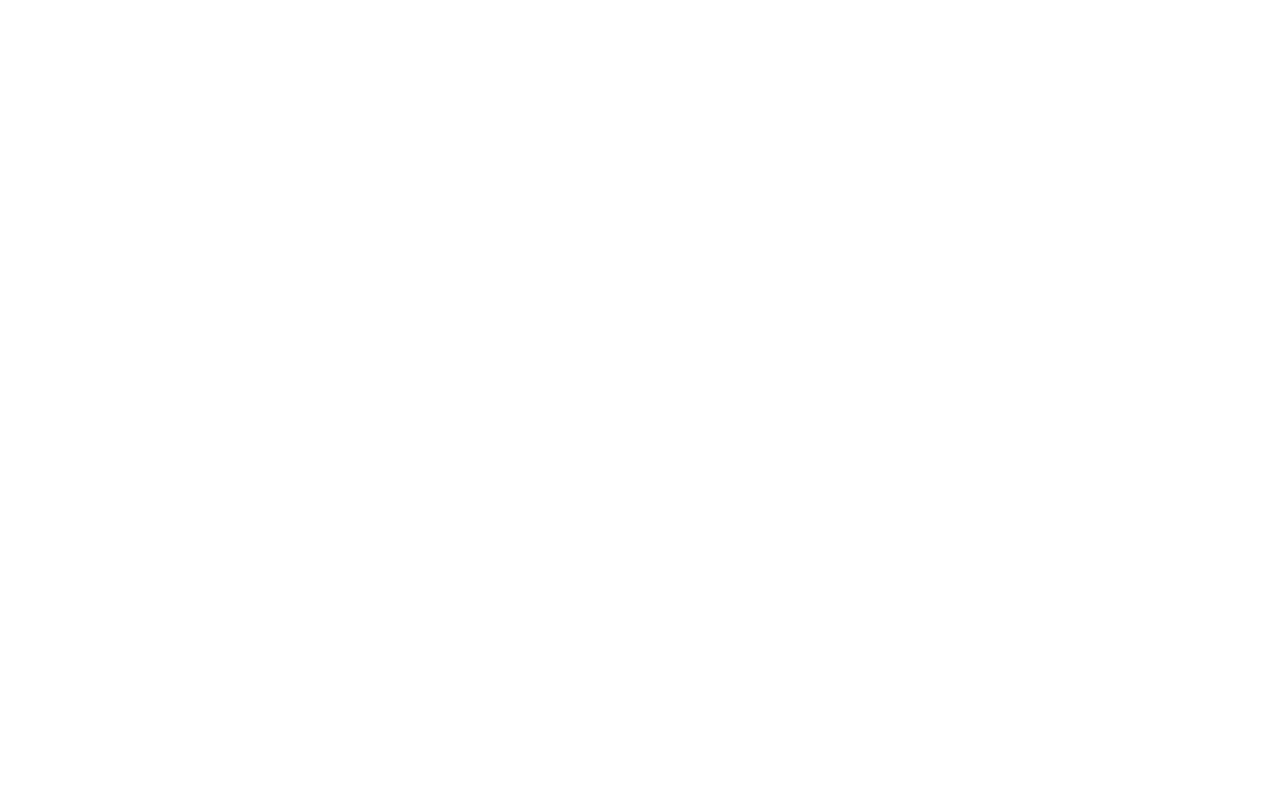
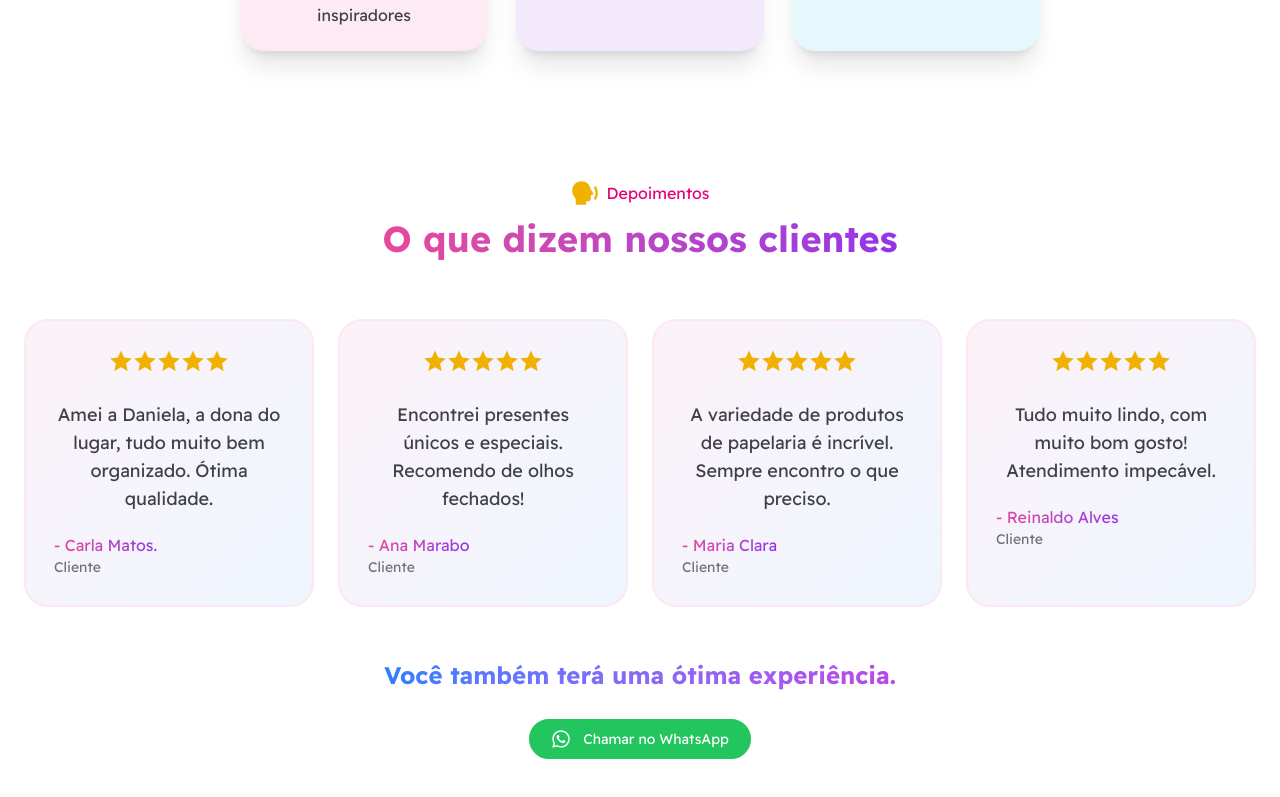
Before and after one commit to PaivaProgDev/papelaria, a React (Vite) app: page / in a window 1280 px wide. Shown: the part 1944-2741 px from the top of the page. Before the commit the page ends 1948 px from the top, so only its background shows below. Built offline with nearby package versions, Linux system fonts and the light colour scheme.

Commit message:
Seção de testemunha adicionada

```diff
--- a/src/App.jsx
+++ b/src/App.jsx
@@ -3,6 +3,7 @@
 import Cards from './components/Cards'
 import Header from './components/Header'
 import Hero from './components/Hero'
+import Testimonials from './components/testimonials'
 
 const App = () => {
   return (
@@ -11,6 +12,7 @@
       <Hero />
       <BestSellers />
       <About />
+      <Testimonials />
     </div>
   )
 }
--- a/src/components/BestSellers.jsx
+++ b/src/components/BestSellers.jsx
@@ -2,6 +2,7 @@
 import Cards from './Cards'
 import { LuShoppingBag } from 'react-icons/lu'
 import { TextPink } from './TextColor'
+import { BsArrowRight } from 'react-icons/bs'
 
 const BestSellers = () => {
     return (
@@ -16,6 +17,10 @@
                 </TextPink>
             </h1>
             <Cards />
+            <button className='text-blue-600 mt-5 border-b place-self-center flex items-center gap-2'>
+                Ver mais
+                <BsArrowRight />
+            </button>
         </div>
     )
 }
--- a/src/components/Cards.jsx
+++ b/src/components/Cards.jsx
@@ -43,7 +43,7 @@
                 data.map((p) => (
                     <div key={p.id} className="bg-pink-50 text-start rounded-xl">
                         <img
-                            className="rounded-t-xl object-cover h-[200px] w-full"
+                            className="rounded-t-xl object-cover h-[250px] w-full"
                             src={p.img}
                             alt=""
                         />
--- /dev/null
+++ b/src/components/Testimonials.jsx
@@ -0,0 +1,69 @@
+import { RiSpeakFill } from "react-icons/ri"
+import { TextBlue, TextPink } from "./TextColor"
+import { LiaStarSolid } from "react-icons/lia"
+import { ButtonWhats } from "./Button"
+
+const Testimonials = () => {
+    const commentarys = [
+        {
+            text: "Amei a Daniela, a dona do lugar, tudo muito bem organizado. Ótima qualidade.",
+            name: "Carla Matos.",
+            status: "Cliente"
+        },
+        {
+            text: "Encontrei presentes únicos e especiais. Recomendo de olhos fechados!",
+            name: "Ana Marabo",
+            status: "Cliente"
+        },
+        {
+            text: "A variedade de produtos de papelaria é incrível. Sempre encontro o que preciso.",
+            name: "Maria Clara",
+            status: "Cliente"
+        },
+        {
+            text: "Tudo muito lindo, com muito bom gosto! Atendimento impecável.",
+            name: "Reinaldo Alves",
+            status: "Cliente"
+        },
+    ]
+
+    return (
+        <div className='text-center max-w-[90rem]  mx-auto px-6 m-20'>
+            <h2 className='flex  items-center justify-center gap-2 mb-3'>
+                <RiSpeakFill className='size-7 text-yellow-500' />
+                <span className='text-pink-600'>Depoimentos</span>
+            </h2>
+            <h1 className=" mb-4.5">
+                <TextPink className={'mb-10 text-4xl font-black'}>
+                    O que dizem nossos clientes
+                </TextPink>
+            </h1>
+            <ul className="grid sm:grid-cols-2 md:grid-cols-3 lg:grid-cols-4 place-self-center gap-6 mt-15">
+                {
+                    commentarys.map((client, index) => (
+                        <li key={index} className="border-2 max-w-100  border-pink-100 bg-gradient-to-br from-[#fcf2f8] to-blue-50 rounded-3xl p-7">
+                            <div className="flex text-yellow-500 place-self-center mb-7 text-2xl">
+                                <LiaStarSolid />
+                                <LiaStarSolid />
+                                <LiaStarSolid />
+                                <LiaStarSolid />
+                                <LiaStarSolid />
+                            </div>
+                            <p className="text-lg text-zinc-700">{client.text}</p>
+                            <div className="flex flex-col items-start mt-5">
+                                <TextPink>- {client.name}</TextPink>
+                                <span className="text-zinc-500 text-sm">{client.status}</span>
+                            </div>
+                        </li>
+                    ))
+                }
+            </ul>
+            <div className="flex flex-col gap-7 p-10  justify-self-center items-center max-w-200 rounded-3xl mt-3">
+                <TextBlue className="text-2xl font-black">Você também terá uma ótima experiência.</TextBlue>
+                <ButtonWhats />
+            </div>
+        </div>
+    )
+}
+
+export default Testimonials
```
